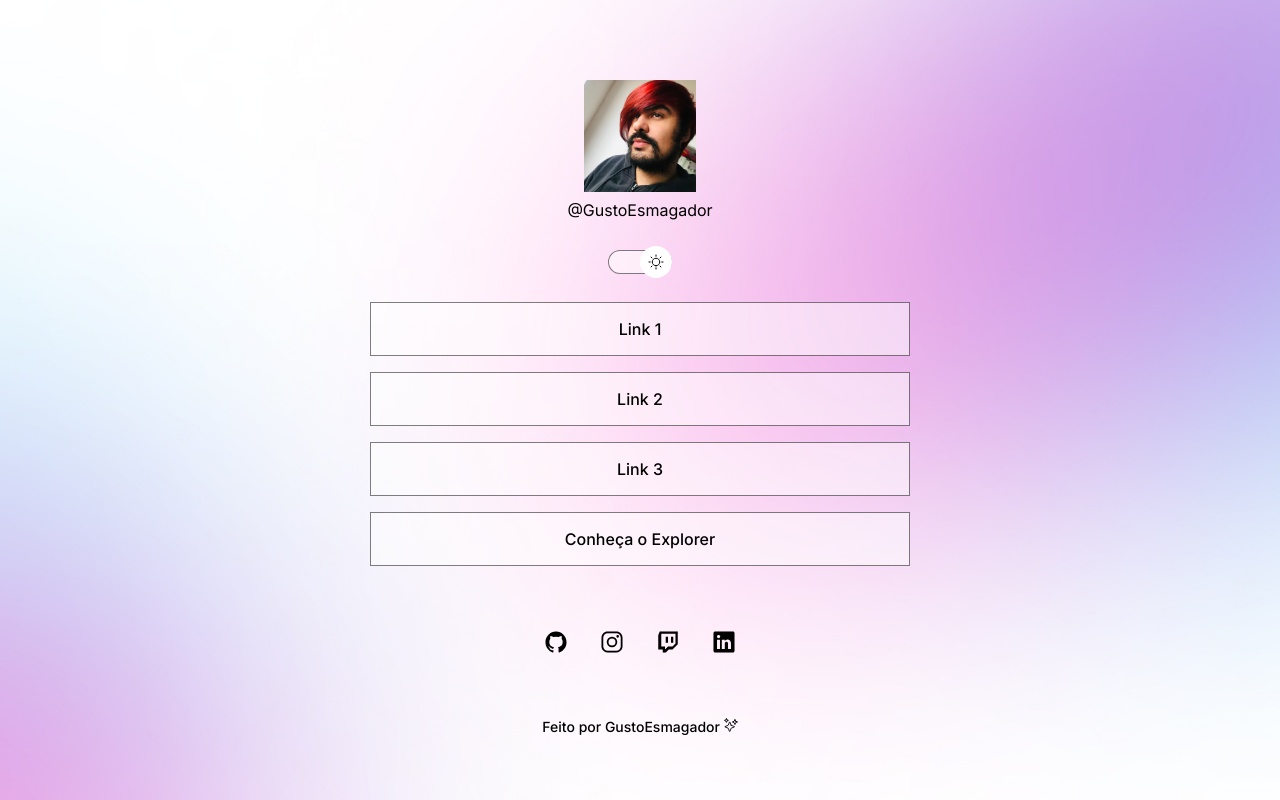
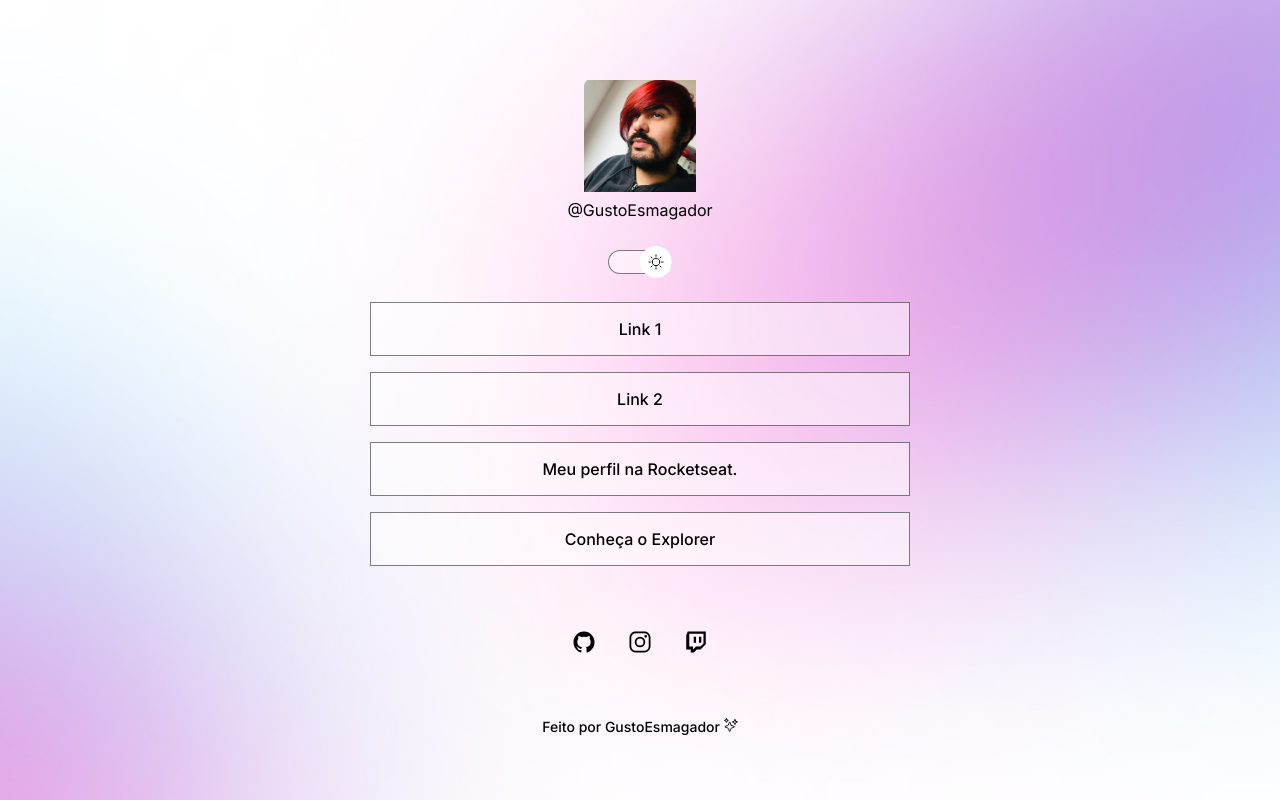
Before and after one commit to GustoSmasher/LinktreeGusto, a plain HTML site: page index.html in a window 1280 px wide. Drawn offline with nearby package versions, Linux system fonts and the light colour scheme.

Commit message:
added a link to my profile on Rocketseat

```diff
--- a/index.html
+++ b/index.html
@@ -28,7 +28,11 @@
         </li>
         <li><a href="#">Link 2</a></li>
         <li>
-          <a href="#">Link 3</a>
+          <a
+            href="https://app.rocketseat.com.br/me/augusto-ricardo-miranda-santos-08653"
+            target="_blank"
+            >Meu perfil na Rocketseat.</a
+          >
         </li>
         <li>
           <a href="https://rocketseat.com.br/explorer" target="_blank"
@@ -46,10 +50,6 @@
 
         <a href="https://twitch.tv/GustoSmasher" target="_blank"
           ><ion-icon name="logo-twitch"></ion-icon
-        ></a>
-
-        <a href="https://github.com/GustoSmasher" target="_blank"
-          ><ion-icon name="logo-linkedin"></ion-icon
         ></a>
       </div>
       <footer>
```
